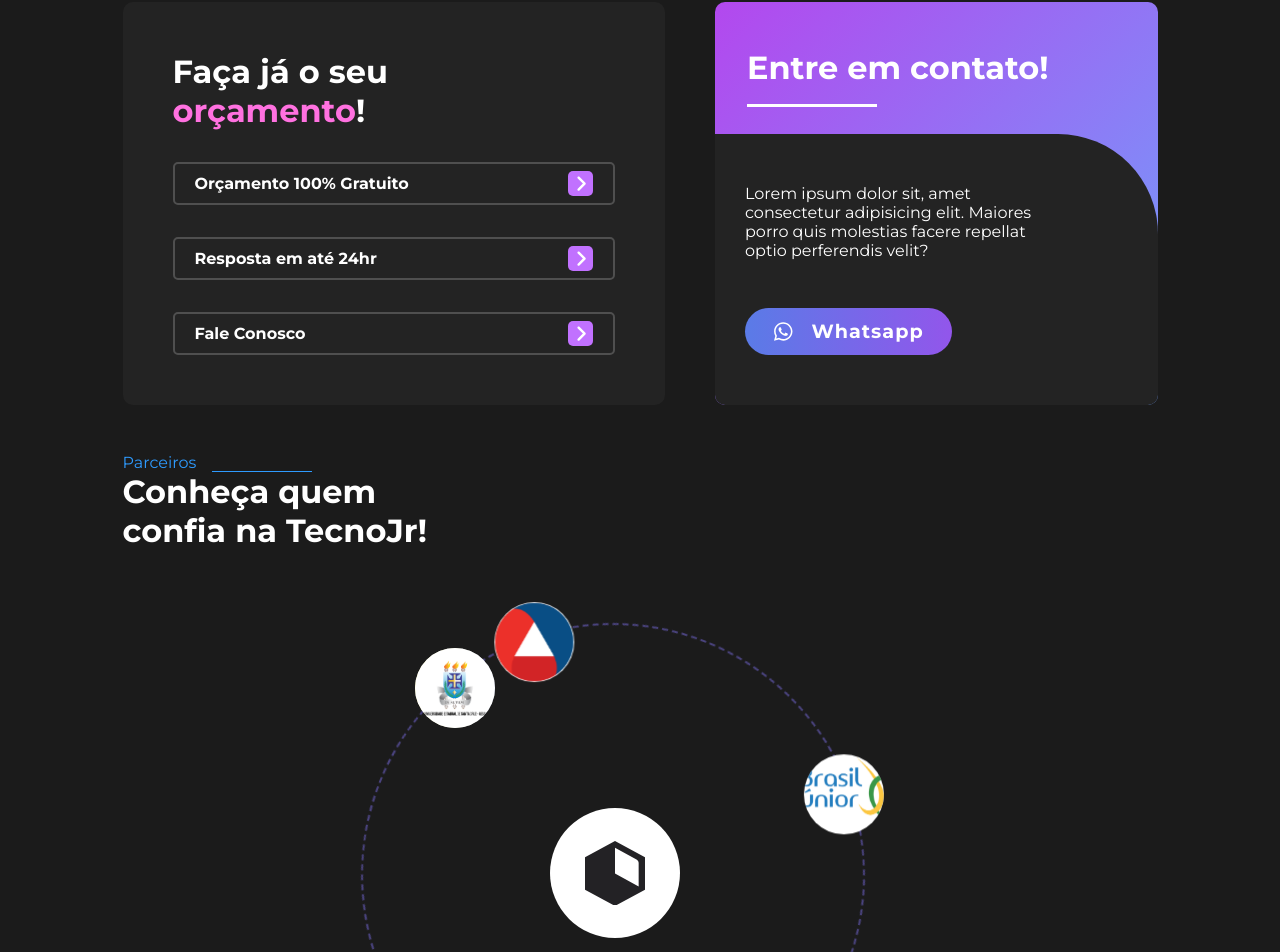
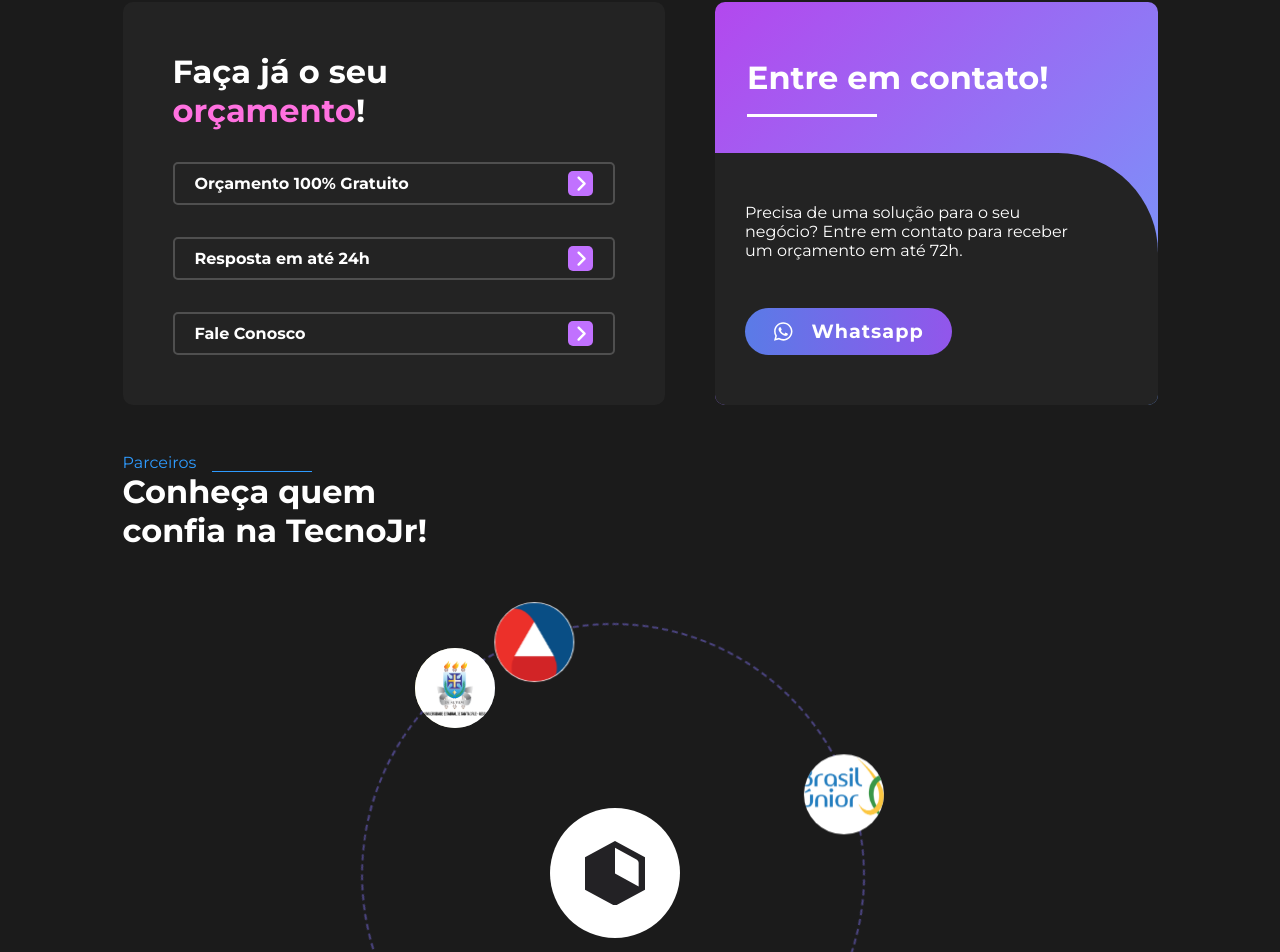
Before and after one commit to igorroc/tecno-site-2.0, a React (Vite) app in the folder tecno_site/: page / in a window 1280 px wide. Shown: the part 1560-2512 px from the top of the page. Built offline with nearby package versions, Linux system fonts and the light colour scheme.

Commit message:
[add]: Real text

```diff
--- a/tecno_site/src/components/SectionOrcamento.tsx
+++ b/tecno_site/src/components/SectionOrcamento.tsx
@@ -85,7 +85,7 @@ function SectionOrcamento() {
 						Quer tirar sua ideia do papel? Não se preocupe, a Tecno
 						Jr não cobra pela avaliação da proposta.
 					</ItemLista>
-					<ItemLista title="Resposta em até 24hr">
+					<ItemLista title="Resposta em até 24h">
 						Obtenha resposta do que precisa em um prazo máximo de
 						24hr.
 					</ItemLista>
@@ -100,9 +100,8 @@ function SectionOrcamento() {
 				<h2>Entre em contato!</h2>
 				<div className="bottomWrapper">
 					<p>
-						Lorem ipsum dolor sit, amet consectetur adipisicing
-						elit. Maiores porro quis molestias facere repellat optio
-						perferendis velit?
+						Precisa de uma solução para o seu negócio? Entre em
+						contato para receber um orçamento em até 72h.
 					</p>
 					<Button newTab url="https://wa.me/557336805389?text=Olá! Estou entrando em contato pelo site, gostaria de pedir um orçamento para ">
 						<Icon prefix="fab" iconName="whatsapp"></Icon>
```
